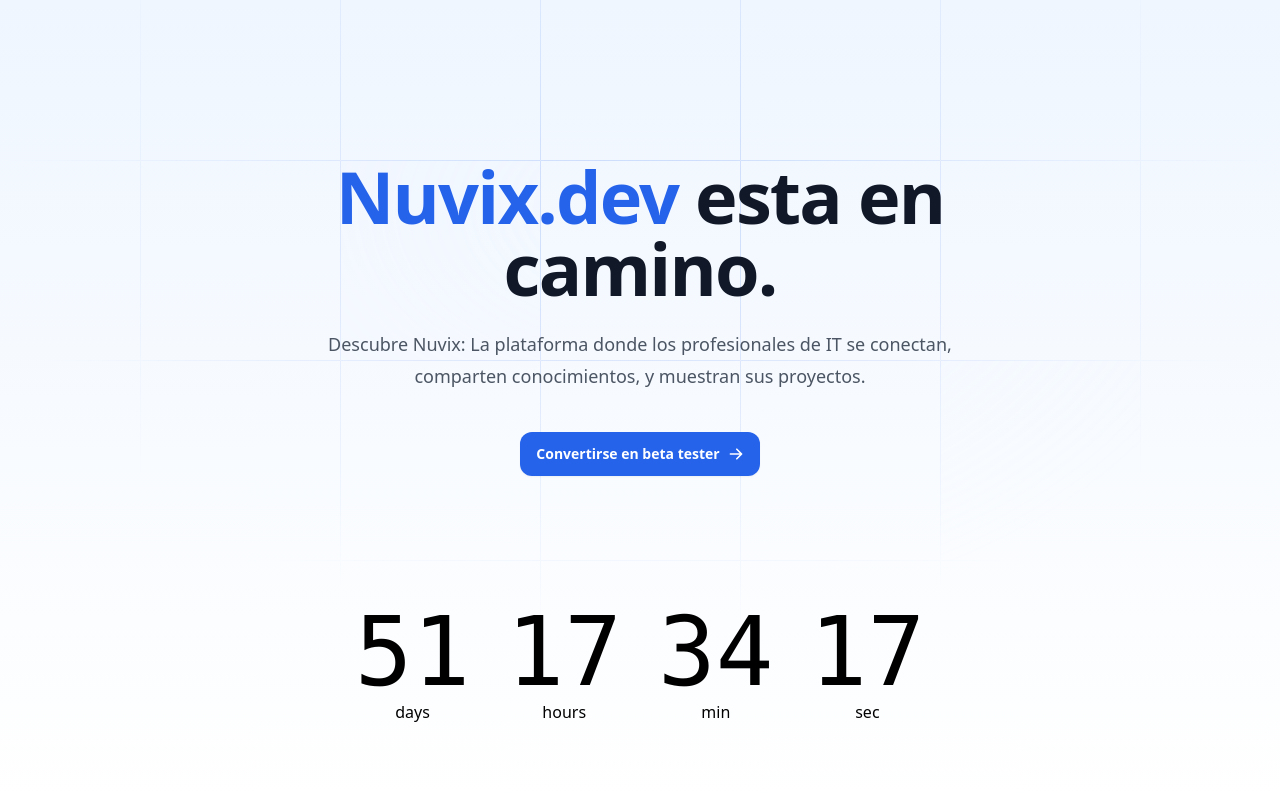
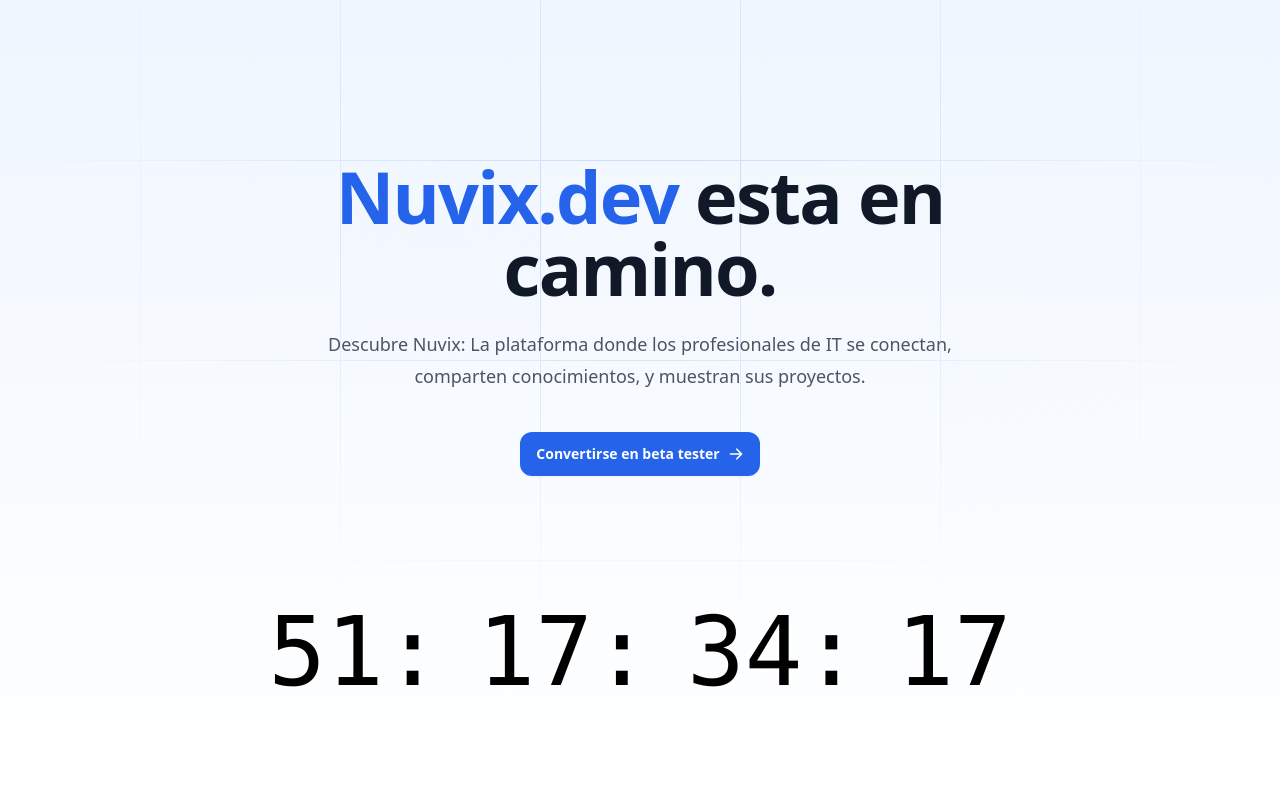
Before and after one commit to hiramgabriel1/client-devfinders, a SvelteKit app: page / in a window 1280 px wide. Shown: the top 800 px of the page. Built offline with nearby package versions, Linux system fonts and the light colour scheme.

Commit message:
[feature]: seo created to test step

```diff
--- a/src/lib/components/Countdown.svelte
+++ b/src/lib/components/Countdown.svelte
@@ -35,27 +35,23 @@
   <div class="grid auto-cols-max grid-flow-col gap-5 text-center">
     <div class="bg-neutral rounded-box text-neutral-content flex flex-col p-2">
       <span class="countdown font-mono text-5xl lg:text-8xl">
-        <span style="--value:15;">{$timeLeft.days}</span>
+        <span style="--value:15;">{$timeLeft.days}:</span>
       </span>
-      days
     </div>
     <div class="bg-neutral rounded-box text-neutral-content flex flex-col p-2">
       <span class="countdown font-mono text-5xl lg:text-8xl">
-        <span style="--value:10;">{$timeLeft.hours}</span>
+        <span style="--value:10;">{$timeLeft.hours}:</span>
       </span>
-      hours
     </div>
     <div class="bg-neutral rounded-box text-neutral-content flex flex-col p-2">
       <span class="countdown font-mono text-5xl lg:text-8xl">
-        <span style="--value:24;">{$timeLeft.minutes}</span>
+        <span style="--value:24;">{$timeLeft.minutes}:</span>
       </span>
-      min
     </div>
     <div class="bg-neutral rounded-box text-neutral-content flex flex-col p-2">
       <span class="countdown font-mono text-5xl lg:text-8xl">
         <span>{$timeLeft.seconds}</span>
       </span>
-      sec
     </div>
   </div>
 </div>
--- a/src/routes/+page.svelte
+++ b/src/routes/+page.svelte
@@ -3,6 +3,14 @@
   import FooterLanding from "$lib/components/FooterLanding.svelte";
   import Countdown from "$lib/components/Countdown.svelte";
 </script>
+
+<svelte:head>
+  <title>Nuviv Dev</title>
+  <meta
+    name="description"
+    content="Nuvix es una plataforma innovadora que conecta a profesionales del sector IT. Publica proyectos, comparte conocimientos y colabora con otros expertos en programación. Únete a nuestra comunidad y descubre nuevas oportunidades en el mundo de la tecnología."
+  />
+</svelte:head>
 
 <section
   class="relative overflow-hidden bg-gradient-to-b from-blue-50 via-transparent to-transparent pb-12 pt-20 sm:pb-16 sm:pt-32 lg:pb-24 xl:pb-32 xl:pt-40"
```
Lines whose indentation alone changed are shown as unchanged.
